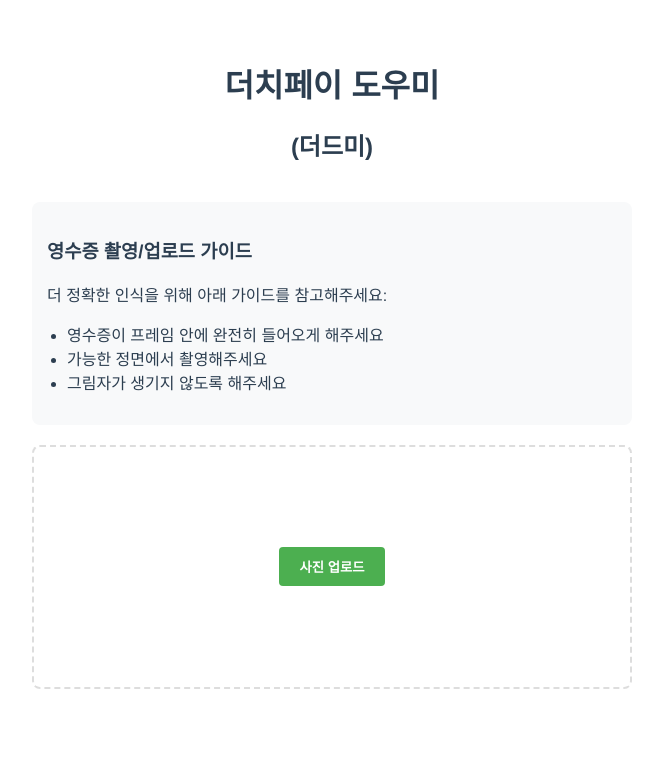
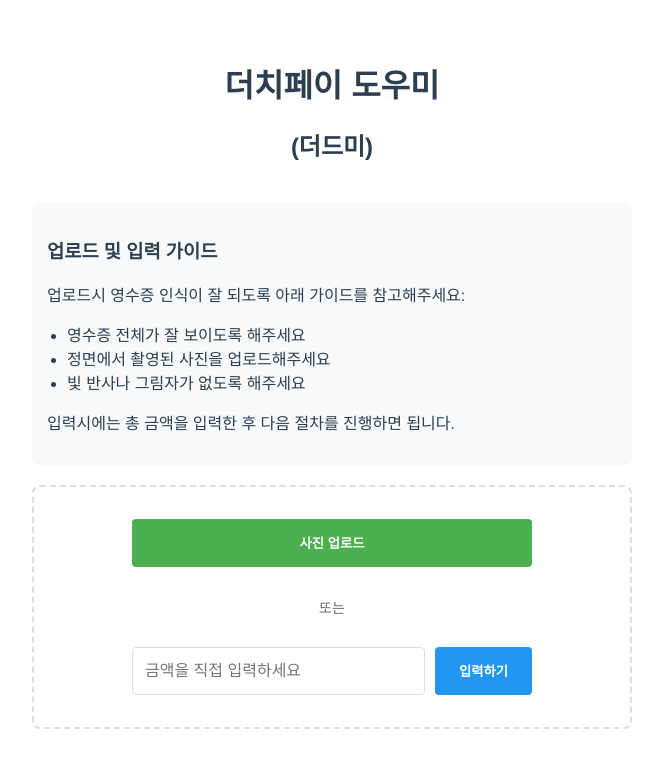
Before and after one commit to hyungoo7703/ocr-project, a Vue app in the folder dutchpay-assistant/: page / in a window 1280 px wide. Shown: the top 768 px of the page, without its empty margins (308-971 px from the left). Built offline with nearby package versions, Linux system fonts and the light colour scheme.

Commit message:
Issue 1: Camera-related source annotation processing, modified to allow direct input

```diff
--- a/dutchpay-assistant/src/components/ImageUploader.vue
+++ b/dutchpay-assistant/src/components/ImageUploader.vue
@@ -2,21 +2,18 @@
   <div class="image-uploader">
     <!-- 업로드 가이드 섹션 -->
     <div class="upload-guide">
-      <h3>영수증 촬영/업로드 가이드</h3>
-      <p>더 정확한 인식을 위해 아래 가이드를 참고해주세요:</p>
+      <h3>업로드 및 입력 가이드</h3>
+      <p>업로드시 영수증 인식이 잘 되도록 아래 가이드를 참고해주세요:</p>
       <ul>
-        <li>영수증이 프레임 안에 완전히 들어오게 해주세요</li>
-        <li>가능한 정면에서 촬영해주세요</li>
-        <li>그림자가 생기지 않도록 해주세요</li>
+        <li>영수증 전체가 잘 보이도록 해주세요</li>
+        <li>정면에서 촬영된 사진을 업로드해주세요</li>
+        <li>빛 반사나 그림자가 없도록 해주세요</li>
       </ul>
+      <p>입력시에는 총 금액을 입력한 후 다음 절차를 진행하면 됩니다.</p>
     </div>
 
     <!-- 파일 업로드 영역 -->
-    <div
-      class="upload-area"
-      @dragover.prevent
-      @drop.prevent="handleDrop"
-    >
+    <div class="upload-area">
       <div v-if="!previewUrl" class="upload-placeholder">
         <input
           type="file"
@@ -26,17 +23,31 @@
           class="file-input"
         />
 
-        <div class="upload-buttons">
+        <div class="input-container">
           <button @click="triggerFileInput" class="upload-button">
             사진 업로드
           </button>
-          <button
+          <!-- <button
             v-if="isMobile && hasCamera"
             @click="startCamera"
             class="camera-button"
-          >
-            카메라로 촬영
-          </button>
+            >
+              카메라로 촬영
+            </button> -->
+
+          <div class="divider">또는</div>
+
+          <div class="manual-input">
+            <input
+              type="number"
+              v-model="manualAmount"
+              placeholder="금액을 직접 입력하세요"
+              class="amount-field"
+            />
+            <button @click="handleManualAmount" class="submit-button">
+              입력하기
+            </button>
+          </div>
         </div>
       </div>
 
@@ -44,7 +55,11 @@
       <div v-else class="preview-container">
         <img :src="previewUrl" alt="Preview" class="preview-image" />
         <div class="preview-actions">
-          <button @click="processImage" :disabled="isProcessing" class="process-button">
+          <button
+            @click="processImage"
+            :disabled="isProcessing"
+            class="process-button"
+          >
             {{ isProcessing ? '처리중...' : '텍스트 추출하기' }}
           </button>
           <button @click="resetImage" class="reupload-button">
@@ -55,7 +70,7 @@
     </div>
 
     <!-- 카메라 뷰 영역 -->
-    <div v-if="showCamera" class="camera-view">
+    <!-- <div v-if="showCamera" class="camera-view">
       <video
         ref="videoElement"
         playsinline
@@ -67,7 +82,7 @@
         <button @click="captureImage" class="capture-button">촬영하기</button>
         <button @click="stopCamera" class="cancel-button">취소</button>
       </div>
-    </div>
+    </div> -->
   </div>
 </template>
 
@@ -89,43 +104,45 @@
 
 // 상태 관리
 const fileInput = ref<HTMLInputElement | null>(null)
-const videoElement = ref<HTMLVideoElement | null>(null)
+const manualAmount = ref<number | null>(null)
+// const videoElement = ref<HTMLVideoElement | null>(null)
 const previewUrl = ref<string>('')
-const showCamera = ref(false)
+// const showCamera = ref(false)
 const isProcessing = ref(false)
-const isMobile = ref(false)
-const hasCamera = ref(false)
+// const isMobile = ref(false)
+// const hasCamera = ref(false)
 
 // 카메라 스트림 저장
-let mediaStream: MediaStream | null = null
+// let mediaStream: MediaStream | null = null
 
 onMounted(() => {
   //모바일 체크
-  isMobile.value = /Android|webOS|iPhone|iPad|iPod|BlackBerry|IEMobile|Opera Mini/i.test(
-    navigator.userAgent
-  )
-  checkCamera()
+  // isMobile.value =
+  //   /Android|webOS|iPhone|iPad|iPod|BlackBerry|IEMobile|Opera Mini/i.test(
+  //     navigator.userAgent,
+  //   )
+  // checkCamera()
 })
 
 onUnmounted(() => {
   // 컴포넌트 언마운트 시 카메라 정리
-  if (mediaStream) {
-    mediaStream.getTracks().forEach(track => track.stop())
-  }
+  // if (mediaStream) {
+  //   mediaStream.getTracks().forEach(track => track.stop())
+  // }
 })
 
 /**
  * 카메라 사용 가능 여부 체크
  */
-const checkCamera = async () => {
-  try {
-    const devices = await navigator.mediaDevices.enumerateDevices()
-    hasCamera.value = devices.some(device => device.kind === 'videoinput')
-  } catch (error) {
-    console.error('카메라 체크 중 에러:', error)
-    hasCamera.value = false
-  }
-}
+// const checkCamera = async () => {
+//   try {
+//     const devices = await navigator.mediaDevices.enumerateDevices()
+//     hasCamera.value = devices.some(device => device.kind === 'videoinput')
+//   } catch (error) {
+//     console.error('카메라 체크 중 에러:', error)
+//     hasCamera.value = false
+//   }
+// }
 
 /**
  * 파일 입력 트리거
@@ -147,17 +164,6 @@
 }
 
 /**
- * 드래그 앤 드롭 처리
- * @param event
- */
-const handleDrop = (event: DragEvent) => {
-  const files = event.dataTransfer?.files
-  if (files && files[0]) {
-    handleImage(files[0])
-  }
-}
-
-/**
  * 이미지 처리
  * @param file
  */
@@ -169,141 +175,167 @@
   previewUrl.value = URL.createObjectURL(file)
 }
 
+// 수동 입력 처리
+const handleManualAmount = () => {
+  if (!manualAmount.value) {
+    alert('금액을 입력해주세요.')
+    return
+  }
+
+  if (manualAmount.value <= 0) {
+    alert('0원 이상의 금액을 입력해주세요.')
+    return
+  }
+
+  if (manualAmount.value >= 10000000) {
+    alert('1천만원 미만의 금액만 입력 가능합니다.')
+    return
+  }
+
+  // 스토어에 데이터 저장 (수동 입력은 100% 신뢰도로 저장)
+  receiptStore.setReceiptData(manualAmount.value, 100, '수동 입력')
+
+  // 더치페이 폼으로 라우팅
+  router.push('/dutch-pay')
+}
+
 /**
  * 카메라 권한 확인
  */
-const checkCameraPermission = async () => {
-  try {
-    // 권한 상태 확인
-    const permissionStatus = await navigator.permissions.query({
-      name: 'camera' as PermissionName
-    })
+// const checkCameraPermission = async () => {
+//   try {
+//     // 권한 상태 확인
+//     const permissionStatus = await navigator.permissions.query({
+//       name: 'camera' as PermissionName,
+//     })
 
-    console.log('카메라 권한 상태:', permissionStatus.state)
-    return permissionStatus.state === 'granted'
-  } catch (error) {
-    console.log('권한 확인 실패:', error)
-    return false
-  }
-}
+//     console.log('카메라 권한 상태:', permissionStatus.state)
+//     return permissionStatus.state === 'granted'
+//   } catch (error) {
+//     console.log('권한 확인 실패:', error)
+//     return false
+//   }
+// }
 
 /**
  * 카메라 시작
  */
-const startCamera = async () => {
-  try {
-    // 먼저 권한 상태 확인
-    const hasPermission = await checkCameraPermission()
-    if (!hasPermission) {
-      console.log('카메라 권한 요청 필요')
-    }
+// const startCamera = async () => {
+//   try {
+//     // 먼저 권한 상태 확인
+//     const hasPermission = await checkCameraPermission()
+//     if (!hasPermission) {
+//       console.log('카메라 권한 요청 필요')
+//     }
 
-    // 기존 스트림 정리
-    if (mediaStream) {
-      mediaStream.getTracks().forEach(track => track.stop())
-      mediaStream = null
-    }
+//     // 기존 스트림 정리
+//     if (mediaStream) {
+//       mediaStream.getTracks().forEach(track => track.stop())
+//       mediaStream = null
+//     }
 
-    // 모바일 환경에 맞는 제약 조건
-    const constraints = {
-      audio: false,
-      video: {
-        facingMode: { ideal: 'environment' }, // environment로 변경
-        width: { ideal: 1280 },
-        height: { ideal: 720 }
-      }
-    }
+//     // 모바일 환경에 맞는 제약 조건
+//     const constraints = {
+//       audio: false,
+//       video: {
+//         facingMode: { ideal: 'environment' }, // environment로 변경
+//         width: { ideal: 1280 },
+//         height: { ideal: 720 },
+//       },
+//     }
 
-    try {
-      mediaStream = await navigator.mediaDevices.getUserMedia(constraints)
-      console.log('카메라 스트림 획득 성공')
-    } catch (err) {
-      console.log('후면 카메라 실패, 기본 카메라로 시도')
-      // 기본 설정으로 재시도
-      mediaStream = await navigator.mediaDevices.getUserMedia({
-        video: true,
-        audio: false
-      })
-    }
+//     try {
+//       mediaStream = await navigator.mediaDevices.getUserMedia(constraints)
+//       console.log('카메라 스트림 획득 성공')
+//     } catch (err) {
+//       console.log('후면 카메라 실패, 기본 카메라로 시도')
+//       // 기본 설정으로 재시도
+//       mediaStream = await navigator.mediaDevices.getUserMedia({
+//         video: true,
+//         audio: false,
+//       })
+//     }
 
-    if (!videoElement.value) {
-      throw new Error('비디오 엘리먼트를 찾을 수 없습니다')
-    }
+//     if (!videoElement.value) {
+//       throw new Error('비디오 엘리먼트를 찾을 수 없습니다')
+//     }
 
-    videoElement.value.srcObject = mediaStream
-    videoElement.value.setAttribute('playsinline', 'true')
+//     videoElement.value.srcObject = mediaStream
+//     videoElement.value.setAttribute('playsinline', 'true')
 
-    // iOS Safari를 위한 설정
-    await videoElement.value.play()
-      .then(() => {
-        console.log('비디오 재생 시작')
-        showCamera.value = true
-      })
-      .catch(error => {
-        console.error('비디오 재생 실패:', error)
-        throw error
-      })
+//     // iOS Safari를 위한 설정
+//     await videoElement.value
+//       .play()
+//       .then(() => {
+//         console.log('비디오 재생 시작')
+//         showCamera.value = true
+//       })
+//       .catch(error => {
+//         console.error('비디오 재생 실패:', error)
+//         throw error
+//       })
+//   } catch (error) {
+//     console.error('카메라 시작 중 에러:', error)
+//     let errorMessage = '카메라를 시작할 수 없습니다.'
 
-  } catch (error) {
-    console.error('카메라 시작 중 에러:', error)
-    let errorMessage = '카메라를 시작할 수 없습니다.'
+//     if (error instanceof DOMException) {
+//       switch (error.name) {
+//         case 'NotAllowedError':
+//           errorMessage =
+//             '카메라 접근이 거부되었습니다. 브라우저 설정에서 카메라 권한을 허용해주세요.'
+//           break
+//         case 'NotFoundError':
+//           errorMessage = '카메라를 찾을 수 없습니다.'
+//           break
+//         case 'NotReadableError':
+//           errorMessage =
+//             '카메라에 접근할 수 없습니다. 다른 앱에서 카메라를 사용 중인지 확인해주세요.'
+//           break
+//         default:
+//           errorMessage = `카메라 오류: ${error.message}`
+//       }
+//     }
 
-    if (error instanceof DOMException) {
-      switch (error.name) {
-        case 'NotAllowedError':
-          errorMessage = '카메라 접근이 거부되었습니다. 브라우저 설정에서 카메라 권한을 허용해주세요.'
-          break
-        case 'NotFoundError':
-          errorMessage = '카메라를 찾을 수 없습니다.'
-          break
-        case 'NotReadableError':
-          errorMessage = '카메라에 접근할 수 없습니다. 다른 앱에서 카메라를 사용 중인지 확인해주세요.'
-          break
-        default:
-          errorMessage = `카메라 오류: ${error.message}`
-      }
-    }
-
-    alert(errorMessage)
-    showCamera.value = false
-  }
-}
+//     alert(errorMessage)
+//     showCamera.value = false
+//   }
+// }
 
 /**
  * 카메라 정지
  */
-const stopCamera = () => {
-  if (mediaStream) {
-    mediaStream.getTracks().forEach(track => track.stop())
-    mediaStream = null
-  }
-  showCamera.value = false
-}
+// const stopCamera = () => {
+//   if (mediaStream) {
+//     mediaStream.getTracks().forEach(track => track.stop())
+//     mediaStream = null
+//   }
+//   showCamera.value = false
+// }
 
 /**
  * 이미지 캡처
  */
-const captureImage = () => {
-  if (!videoElement.value) return
+// const captureImage = () => {
+//   if (!videoElement.value) return
 
-  const canvas = document.createElement('canvas')
-  canvas.width = videoElement.value.videoWidth
-  canvas.height = videoElement.value.videoHeight
+//   const canvas = document.createElement('canvas')
+//   canvas.width = videoElement.value.videoWidth
+//   canvas.height = videoElement.value.videoHeight
 
-  const context = canvas.getContext('2d')
-  if (context) {
-    context.drawImage(videoElement.value, 0, 0, canvas.width, canvas.height)
-    previewUrl.value = canvas.toDataURL('image/jpeg')
-    stopCamera()
-  }
-}
+//   const context = canvas.getContext('2d')
+//   if (context) {
+//     context.drawImage(videoElement.value, 0, 0, canvas.width, canvas.height)
+//     previewUrl.value = canvas.toDataURL('image/jpeg')
+//     stopCamera()
+//   }
+// }
 
 /**
  * 금액 추출
  * @param text OCR로 추출된 텍스트
  * @returns 추출된 최대 금액
  */
- const extractAmount = (text: string): number => {
+const extractAmount = (text: string): number => {
   // 금액 관련 키워드 (오인식 케이스 포함)
   const amountKeywords = [
     '금액',
@@ -313,7 +345,7 @@
     '승인',
     '결제',
     '판매',
-    'Sub Total',  // 영어로 표기된 경우
+    'Sub Total', // 영어로 표기된 경우
     '소계',
     '받은 돈',
     '결제금액',
@@ -322,22 +354,22 @@
     '할인후금액',
     '과세금액',
     '면세금액',
-    '부가세'
+    '부가세',
   ]
 
   // 금액이 아닌 것으로 예상되는 패턴
   const excludePatterns = [
-    /\d{2,4}-\d{2,4}-\d{2,4}/,    // 전화번호, 카드번호 패턴
-    /\d{4}-\d{2}-\d{2}/,          // 날짜 패턴
-    /\d{3}-\d{2}-\d{5}/,          // 사업자번호 패턴
-    /^\d{8,}$/,                    // 8자리 이상의 긴 숫자
-    /^\d{1,2}$/,                   // 1-2자리 숫자 (수량 등)
-    /\d{2}:\d{2}(?::\d{2})?/,     // 시간 패턴 (15:30 또는 15:30:00)
-    /\d{6}-\d{2}-\d{6}/,          // 사업자등록번호 패턴
-    /주문번호.*\d+/,               // 주문번호
-    /\d+개/,                       // 수량 표시
-    /^\d{4}년/,                    // 연도 표시
-    /가맹점\s*번호.*\d+/           // 가맹점 번호
+    /\d{2,4}-\d{2,4}-\d{2,4}/, // 전화번호, 카드번호 패턴
+    /\d{4}-\d{2}-\d{2}/, // 날짜 패턴
+    /\d{3}-\d{2}-\d{5}/, // 사업자번호 패턴
+    /^\d{8,}$/, // 8자리 이상의 긴 숫자
+    /^\d{1,2}$/, // 1-2자리 숫자 (수량 등)
+    /\d{2}:\d{2}(?::\d{2})?/, // 시간 패턴 (15:30 또는 15:30:00)
+    /\d{6}-\d{2}-\d{6}/, // 사업자등록번호 패턴
+    /주문번호.*\d+/, // 주문번호
+    /\d+개/, // 수량 표시
+    /^\d{4}년/, // 연도 표시
+    /가맹점\s*번호.*\d+/, // 가맹점 번호
   ]
 
   // 숫자를 정제하는 헬퍼 함수
@@ -371,7 +403,9 @@
             const prevLine = lines[currentLineIndex - i]
             const prevNumbers = prevLine.match(/[\d,\.]{3,}/g)
             if (prevNumbers) {
-              const lastPrevNumber = parseInt(prevNumbers[prevNumbers.length - 1].replace(/[,\.]/g, ''))
+              const lastPrevNumber = parseInt(
+                prevNumbers[prevNumbers.length - 1].replace(/[,\.]/g, ''),
+              )
               if (lastPrevNumber >= 1000) {
                 // 이전 라인의 천단위 숫자를 현재 숫자의 천단위로 사용
                 return lastPrevNumber - (lastPrevNumber % 1000) + number
@@ -392,14 +426,18 @@
   const lines = text.split('\n').map(line => line.trim())
 
   // 명확한 금액 키워드가 있는 라인 처리
-  lines.forEach((line) => {
+  lines.forEach(line => {
     if (amountKeywords.some(keyword => line.includes(keyword))) {
       // 금액 패턴 매칭
       const matches = line.match(/[\d,\.]{1,}/g) // 1자리 숫자부터 매칭
       if (matches) {
         const number = cleanNumber(matches[matches.length - 1]) // 라인의 마지막 숫자 사용
-        if (!isNaN(number) && number > 0 && number < 10000000 &&
-            !excludePatterns.some(pattern => pattern.test(String(number)))) {
+        if (
+          !isNaN(number) &&
+          number > 0 &&
+          number < 10000000 &&
+          !excludePatterns.some(pattern => pattern.test(String(number)))
+        ) {
           amounts.push(number)
           amountSources.push(line)
         }
@@ -420,7 +458,7 @@
 /**
  * 이미지 처리 (Tesseract)
  */
- const processImage = async () => {
+const processImage = async () => {
   isProcessing.value = true
   try {
     const worker = await createWorker('kor')
@@ -431,14 +469,16 @@
 
     // 신뢰도 검증
     if (confidence < 65) {
-      alert(`텍스트 인식 품질이 좋지 않습니다. (신뢰도: ${confidence.toFixed(1)}%)\n다시 촬영해주세요.`)
+      alert(
+        `텍스트 인식 품질이 좋지 않습니다. (신뢰도: ${confidence.toFixed(1)}%)\n다시 촬영해주세요.`,
+      )
       return
     }
 
     // 영수증 키워드 검증
     const receiptKeywords = ['총액', '합계', '금액', '원', '부가세', 'VAT']
     const hasReceiptKeywords = receiptKeywords.some(keyword =>
-      extractedText.toLowerCase().includes(keyword.toLowerCase())
+      extractedText.toLowerCase().includes(keyword.toLowerCase()),
     )
 
     if (!hasReceiptKeywords) {
@@ -503,33 +543,79 @@
   border-radius: 8px;
   padding: 20px;
   margin-bottom: 20px;
-  cursor: pointer;
-  min-height: 200px;
-  display: flex;
-  flex-direction: column;
-  justify-content: center;
 }
 
 .upload-placeholder {
+  width: 100%;
+  min-height: 200px;
   display: flex;
-  flex-direction: column;
+  justify-content: center;
   align-items: center;
-  justify-content: center;
 }
 
 .file-input {
   display: none;
 }
 
-.upload-buttons {
+.input-container {
+  width: 100%;
+  max-width: 400px;
+  display: flex;
+  flex-direction: column;
+  gap: 20px;
+}
+
+.divider {
+  color: #666;
+  font-size: 14px;
+  text-align: center;
+  margin: 10px 0;
+}
+
+.manual-input {
+  width: 100%;
   display: flex;
   gap: 10px;
-  justify-content: center;
+}
+
+.amount-field {
+  flex: 1;
+  height: 48px;
+  padding: 0 12px;
+  border: 1px solid #ddd;
+  border-radius: 4px;
+  font-size: 16px;
+  box-sizing: border-box;
+}
+
+.upload-button,
+.submit-button {
+  height: 48px;
+  padding: 0 24px;
+  border: none;
+  border-radius: 4px;
+  font-weight: bold;
+  cursor: pointer;
+}
+
+.upload-button {
+  width: 100%;
+  background-color: #4caf50;
+  color: white;
+}
+
+.submit-button {
+  background-color: #2196f3;
+  color: white;
+  white-space: nowrap;
 }
 
 .preview-container {
   position: relative;
   width: 100%;
+  display: flex;
+  flex-direction: column;
+  gap: 10px;
 }
 
 .preview-image {
@@ -540,105 +626,36 @@
 }
 
 .preview-actions {
-  position: sticky;
+  position: fixed;
   bottom: 0;
   left: 0;
   right: 0;
-  background-color: rgba(255, 255, 255, 0.9);
-  padding: 10px;
+  background-color: rgba(255, 255, 255, 0.95);
+  padding: 15px;
   display: flex;
   gap: 10px;
   justify-content: center;
   z-index: 1;
+  box-shadow: 0 -2px 10px rgba(0, 0, 0, 0.1);
 }
 
-.upload-button,
-.camera-button,
 .process-button,
 .reupload-button {
-  padding: 10px 20px;
+  padding: 12px 24px;
   border: none;
   border-radius: 4px;
+  font-weight: bold;
   cursor: pointer;
-  font-weight: bold;
-  transition: background-color 0.3s;
-}
-
-.upload-button {
-  background-color: #4CAF50;
-  color: white;
-}
-
-.camera-button {
-  background-color: #2196F3;
-  color: white;
+  transition: opacity 0.2s;
 }
 
 .process-button {
-  background-color: #FF5722;
+  background-color: #ff5722;
   color: white;
 }
 
 .reupload-button {
-  background-color: #9E9E9E;
+  background-color: #9e9e9e;
   color: white;
 }
-
-.camera-view {
-  position: fixed;
-  top: 0;
-  left: 0;
-  width: 100%;
-  height: 100%;
-  background: #000;
-  z-index: 1000;
-  display: flex;
-  flex-direction: column;
-  justify-content: center;
-}
-
-.camera-view video {
-  width: 100%;
-  height: 100%;
-  object-fit: cover;
-}
-
-.camera-controls {
-  position: fixed;
-  bottom: 20px;
-  left: 0;
-  right: 0;
-  display: flex;
-  justify-content: center;
-  gap: 20px;
-  padding: 10px;
-  background: rgba(0, 0, 0, 0.5);
-}
-
-.capture-button,
-.cancel-button {
-  padding: 12px 24px;
-  border: none;
-  border-radius: 25px;
-  font-weight: bold;
-  color: white;
-  z-index: 1001;
-}
-
-.capture-button {
-  background-color: #4CAF50;
-}
-
-.cancel-button {
-  background-color: #f44336;
-}
-
-button:disabled {
-  background-color: #cccccc;
-  cursor: not-allowed;
-}
-
-button:hover:not(:disabled) {
-  opacity: 0.9;
-}
 </style>
```
